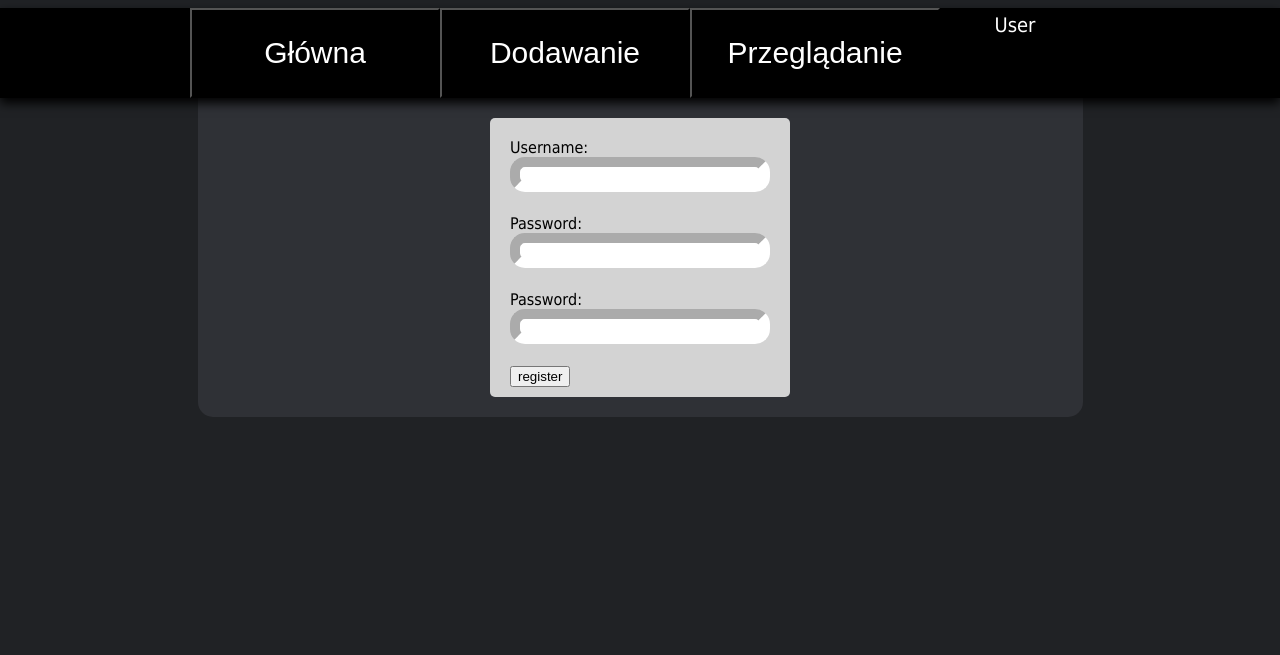
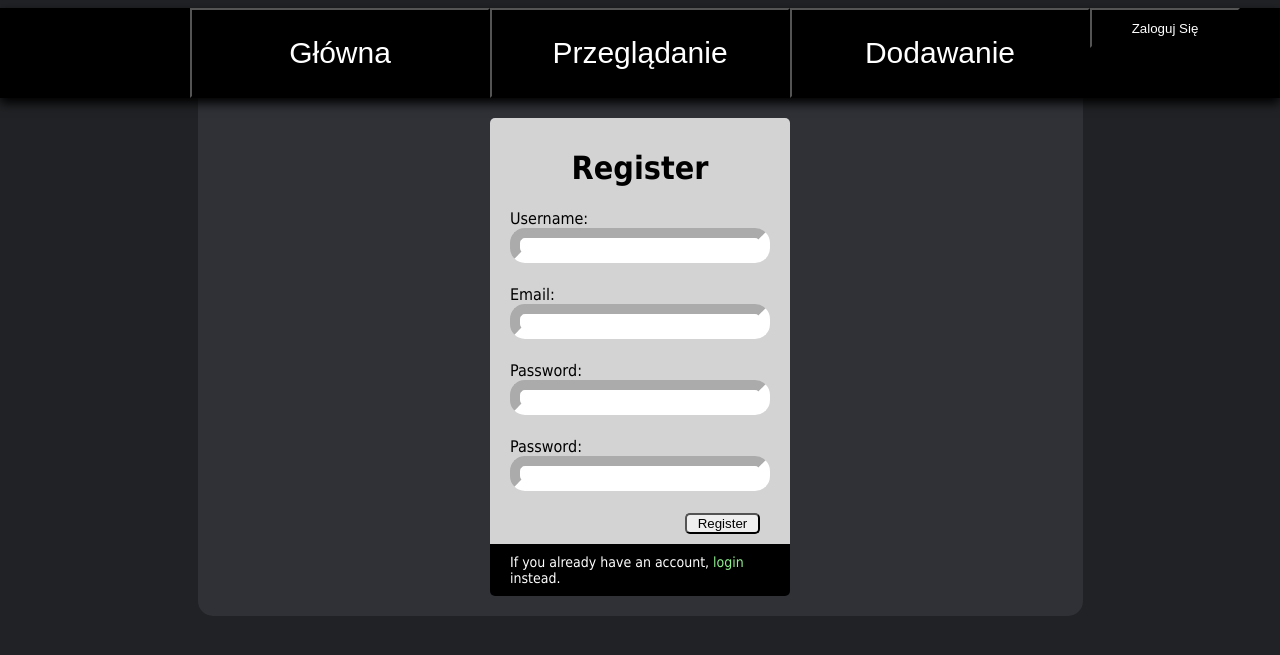
Before and after one commit to dzikus13/league, a Django app: page /register in a window 1280 px wide. Shown: the top 655 px of the page. Run offline with Django 4.2, Linux system fonts and the light colour scheme.

```diff
--- a/league/manager/static/css/style.css
+++ /dev/null
@@ -1,279 +0,0 @@
-html, body
-{
-    background-color:#202225;
-    margin-left:auto;
-    margin-right:auto;
-    text-align:center;
-    font-family:tahoma;
-}
-
-#header
-{
-    background-color:black;
-    height:90px;
-    width:100%;
-    position:fixed;
-    display:block;
-    z-index:9;
-	box-shadow:0px 5px 10px;
-}
-
-#menu
-{
-    background-color:black;
-    height:90px;
-    width:900px;
-    margin:auto;
-}
-
-#user_login_menu
-{
-    height:40px;
-    width:150px;
-	float:right;
-}
-
-#main
-{
-	background-color:#2f3136;
-	text-align:center;
-	padding-top:110px;
-	padding-bottom:20px;
-	overflow:auto;
-	width:885px;
-	margin-top:10px;
-	margin-left:7px;
-	margin:7px;
-	border-bottom-left-radius:15px;
-	border-bottom-right-radius:15px;
-	margin:auto;
-}
-
-a
-{
-    font-size:20px;
-    text-decoration:none;
-}
-
-.a_table
-{
-    color:white;
-}
-
-.a_table:hover
-{
-    color:#FF5858;
-}
-
-table, tr, th, td
-{
-    text-align:center;
-    padding:0px;
-    color:white;
-    border:solid white;
-}
-
-.button_form_submit
-{
-    text-align:center;
-    width:75px;
-    cursor:pointer;
-    margin-right:10px;
-    float:right;
-    border-radius:5px;
-}
-
-.button_form_clear
-{
-    text-align:center;
-    width:75px;
-    cursor:pointer;
-    margin-right:10px;
-    float:right;
-    border-radius:5px;
-}
-
-.button_header_menu
-{
-    text-align:center;
-    background-color:black;
-    width: 250px;
-    height:90px;
-    cursor:pointer;
-    color:white;
-    font-size:30px;
-    border-color:black;
-	display:table-cell;
-	float:left;
-}
-
-.button_back{
-	text-align:center;
-    WIDTH:75px;
-    cursor:pointer;
-    border-radius:5px;
-}
-
-.button_back:hover
-{
-    background-color:lightgreen;
-    color:black;
-    cursor:pointer;
-}
-
-.button_form_submit:hover
-{
-    background-color:lightgreen;
-    color:black;
-    cursor:pointer;
-}
-
-.button_form_clear:hover
-{
-    background-color:#FF5858;
-    color:black;
-    cursor:pointer;
-}
-
-.button_header_menu:hover
-{
-    background-color:lightgreen;
-    color:black;
-    cursor:pointer;
-}
-
-.form_input
-{
-	float:left;
-	height:35px;
-	width:260px;
-	border-radius:15px;
-	text-align:center;
-	outline-offset:0px;
-	outline-color:lightgreen;
-	border-width:10px;
-	border-color:white;
-}
-
-.form_select
-{
-	cursor:pointer;
-	float:left;
-	height:36px;
-	width:260px;
-	border-radius:15px;
-	text-align:center;
-	outline-offset:0px;
-	outline-color:lightgreen;
-	border-width:10px;
-	border-color:white;
-}
-
-.form_box
-{
-	overflow:auto;
-	width:260px;
-	min-height:100px;
-	background-color:#d3d3d3;
-	text-align:left;
-	padding-top:20px;
-	padding-bottom:20px;
-	margin:auto;
-	margin-top:7px;
-	margin-bottom:7px;
-	color:black;
-	position:relative;
-	border-radius:5px;
-	padding-left:20px;
-	padding-right:20px;
-}
-
-.form_box_login
-{
-	overflow:auto;
-	min-height:100px;
-	background-color:#d3d3d3;
-	text-align:left;
-	padding-top:20px;
-	padding-bottom:10px;
-	padding-left:20px;
-	padding-right:20px;
-	width:260px;
-	margin-top:7px;
-	margin-bottom:7px;
-	margin:auto;
-	color:black;
-	position:relative;
-	border-radius:5px;
-}
-
-ol
-{
-	display:table-cell;
-	width:150px;
-	list-style-type:none;
-	padding:0px;
-	margin:0px;
-	background-color:#FFF;
-	font-size:20px;
-	height:20px;
-	line-height:35px;
-	text-align:center;
-}
-
-ol a
-{
-	display:block;
-	text-decoration:none;
-	color:#000;
-	padding-bottom:5px;
-	padding-top:0px;
-}
-
-ol > li
-{
-	width:150px;
-	background-color:#EEE;
-	height:2em;
-	color:white;
-}
-
-ol > li:first-child
-{
-	cursor:normal;
-	background-color:black;
-}
-
-ol > li:first-child:hover
-{
-	background-color:#90ee90;
-}
-
-ol > li a:first-child
-{
-	color:white;
-}
-
-ol > li a:first-child:hover
-{
-	color:black;
-}
-
-ol > li:hover > ul {
-	display:block;
-}
-
-ol > li > ul {
-	display:none;
-	list-style-type:none;
-	padding:0;
-	margin:0;
-}
-
-ol > li > ul > li{
-	background-color:#171717;
-}
-
-ol > li > ul > li:hover {
-	background-color:#90ee90;
-}
--- a/league/manager/templates/manager/base.html
+++ b/league/manager/templates/manager/base.html
@@ -1,33 +1,61 @@
 {% load static %}
+{% load custom_tags%}
 
 <html>
     <head>
-    <title>F</title>
-    <link rel="stylesheet" type="text/css" href="{% static 'css/style.css' %}" />
+        <title>Manager Lig</title>
+        <link rel="stylesheet" type="text/css" href="{% static 'css/style13.css' %}" />
         <meta charset="utf-8">
     </head>
+
     <body>
         <div id="header">
             <div id="menu">
                 <form action="/" class="button_header_menu">
                     <input class="button_header_menu" type="submit" value="Główna"/>
                 </form>
-            <form action="add_forms" class="button_header_menu">
+                <form action="/view" class="button_header_menu">
+                    <input class="button_header_menu" type="submit" value="Przeglądanie"/>
+                </form>
+                <form action="/add_forms" class="button_header_menu">
                     <input class="button_header_menu" type="submit" value="Dodawanie" />
                 </form>
-            <form action="view" class="button_header_menu">
-                <input class="button_header_menu" type="submit" value="Przeglądanie" />
+                {% if not user.is_authenticated %}
+                <form action="/login" id="#login_header_button_display" class="button_header_login" style="display:inline;">
+                    <input class="button_header_login" type="submit" value="Zaloguj Się" />
                 </form>
-            <div id="user_login_menu">
-			    <ol>
-			        <li><a>User</a>
-			            <ul>
-                            <li><a href="login">Login</a></li>
-			                <li><a href="register">Register</a></li>
-			            </ul>
-			        </li>
-			    </ol>
+                {% endif %}
+
+                {% if user.is_authenticated %}
+                <script type="text/javascript">
+                    function user_drop_down_menu_open_f()
+                    {
+                        document.getElementById('user_drop_down_menu_block').style.display = "inline";
+                        document.getElementById('user_drop_down_menu_close').style.display = "inline";
+                        document.getElementById('user_drop_down_menu_open').style.display = "none";
+                    }
+
+                    function user_drop_down_menu_close_f()
+                    {
+                        document.getElementById('user_drop_down_menu_open').style.display = "inline";
+                        document.getElementById('user_drop_down_menu_block').style.display = "none";
+                        document.getElementById('user_drop_down_menu_close').style.display = "none";
+                    }
+	            </script>
+                <div id="user_drop_down_menu">
+                    <form action="#" class="user_drop_down_menu">
+                        <input class="user_drop_down_menu_first_element" id="user_drop_down_menu_open"  onclick="user_drop_down_menu_open_f()"  type="submit" value="{{user.username}}"  style="display:inline;"/>
+                        <input class="user_drop_down_menu_first_element" id="user_drop_down_menu_close" onclick="user_drop_down_menu_close_f()" type="submit" value="{{user.username}}" style="display:none;"/>
+                    </form>
+                    <div id="user_drop_down_menu_block" style="display:none;">
+                        <a href="user_profile?#" class="user_drop_down_menu_other_elements">Profil</a>
+                        <a href="#" class="user_drop_down_menu_other_elements">Ustawienia</a>
+                        <form action="logged_out">
+                            <input class="user_drop_down_menu_other_elements" id="user_drop_down_menu_other_elements_logout" type="submit" value="Wyloguj Się" />
+                        </form>
                     </div>
+                </div>
+                {% endif %}
             </div>
         </div>
 
--- a/league/manager/templates/manager/logged.html
+++ b/league/manager/templates/manager/logged.html
@@ -6,7 +6,7 @@ Everyone
 <script type="text/javascript">
 function changesite()
 {
-location.replace("main?#");
+location.replace("/?#");
 }
 setTimeout("changesite();", 2000);
 </script>
--- a/league/manager/templates/manager/logged_out.html
+++ b/league/manager/templates/manager/logged_out.html
@@ -6,7 +6,7 @@ Everyone
     <script type="text/javascript">
         function changesite()
         {
-            location.replace("main");
+            location.replace("/");
         }
         setTimeout("changesite();", 2000);
     </script>
--- a/league/manager/templates/manager/register.html
+++ b/league/manager/templates/manager/register.html
@@ -1,30 +1,42 @@
 {%extends "manager/base.html"%} {%block content%}
 	<div class="form_box_login">
-		<FORM METHOD="#" ACTION="#">
-			<span style="float:left;">
-				Username:
+		<span style="float:left;">
+			<h1 style="text-align:center;">Register</h1>
+			<form action="/registered" method="POST">
+			{% csrf_token %}
+				<label>Username:</label>
 				<br>
-					<INPUT TYPE="login" class="form_input" NAME="event_date" SIZE="7" MAXLENGTH="10">
+					<INPUT TYPE="login" class="form_input" NAME="username" SIZE="7" minlength="3" MAXLENGTH="10" required>
 				</br>
 
 				<br></br>
 
-				Password:
+				<label>Email:</label>
 				<br>
-					<INPUT TYPE="password" class="form_input" NAME="event_date" SIZE="7" MAXLENGTH="10">
+					<INPUT TYPE="email" class="form_input" NAME="email" SIZE="7" minlength="8" MAXLENGTH="30" required>
 				</br>
 
 				<br></br>
 
-				Password:
+				<label>Password:</label>
 				<br>
-					<INPUT TYPE="password" class="form_input" NAME="event_date" SIZE="7" MAXLENGTH="10">
+					<INPUT TYPE="password" class="form_input" NAME="password1" SIZE="7" minlength="8" MAXLENGTH="20" required>
 				</br>
 
 				<br></br>
 
-				<input class="button" TYPE="submit" VALUE="register"></input>
-			</span>
-		</FORM>
+				<label>Password:</label>
+				<br>
+					<INPUT TYPE="password" class="form_input" NAME="password2" SIZE="7" minlength="8" MAXLENGTH="20" required>
+				</br>
+
+				<br></br>
+
+				<button class="button_form_submit" type="submit">Register</button>
+			</form>
+		</span>
+	</div>
+	<div class="form_box_login_bottom">
+		<label class="login_bottom_link">If you already have an account, <a class="login_bottom_link" href="/login">login</a> instead.</label>
 	</div>
 {%endblock%}
--- a/league/manager/views.py
+++ b/league/manager/views.py
@@ -131,16 +131,6 @@ def add_event(request):
 
 
 def register(request):
-    if request.method == "POST":
-        username = request.POST['username']
-        email = request.POST['email']
-        password1 = request.POST['password1']
-        password2 = request.POST['password2']
-        myuser = User.objects.create_user(username, email, password1)
-        myuser.save()
-        messages.success(request, "Your Account has been successfully created.")
-        return redirect("login")
-
     return render(request, "manager/register.html")
 
 
@@ -169,15 +159,11 @@ def logout(request):
 def registered(request):
     if request.method == "POST":
         username = request.POST['username']
+        email = request.POST['email']
         password1 = request.POST['password1']
-        password2 = request.POST['password2']
-
-        myuser = User.objects.create_user(username, password2, password1)
-
+        myuser = User.objects.create_user(username, email, password1)
         myuser.save()
-
         messages.success(request, "Your Account has been successfully created.")
-
         return redirect("login")
 
     return render(request, "manager/registered.html")
```
Lines whose indentation alone changed are shown as unchanged.
